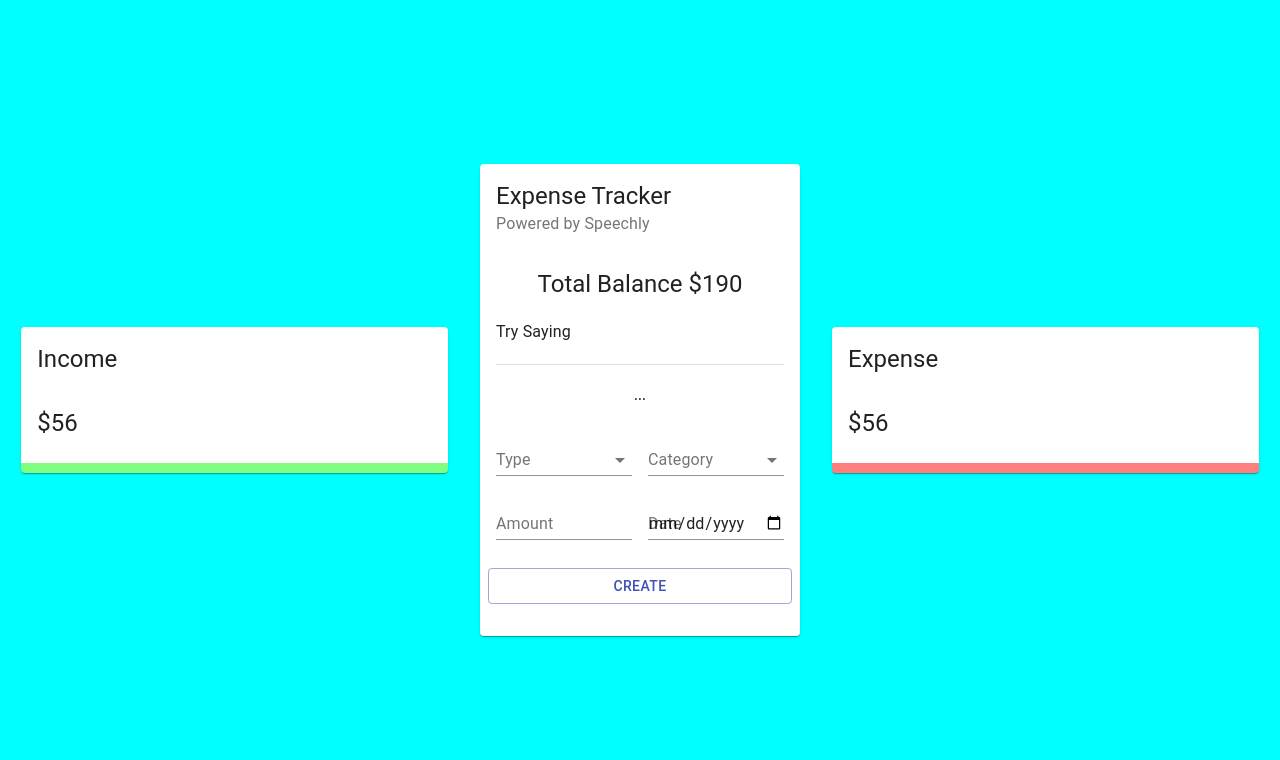
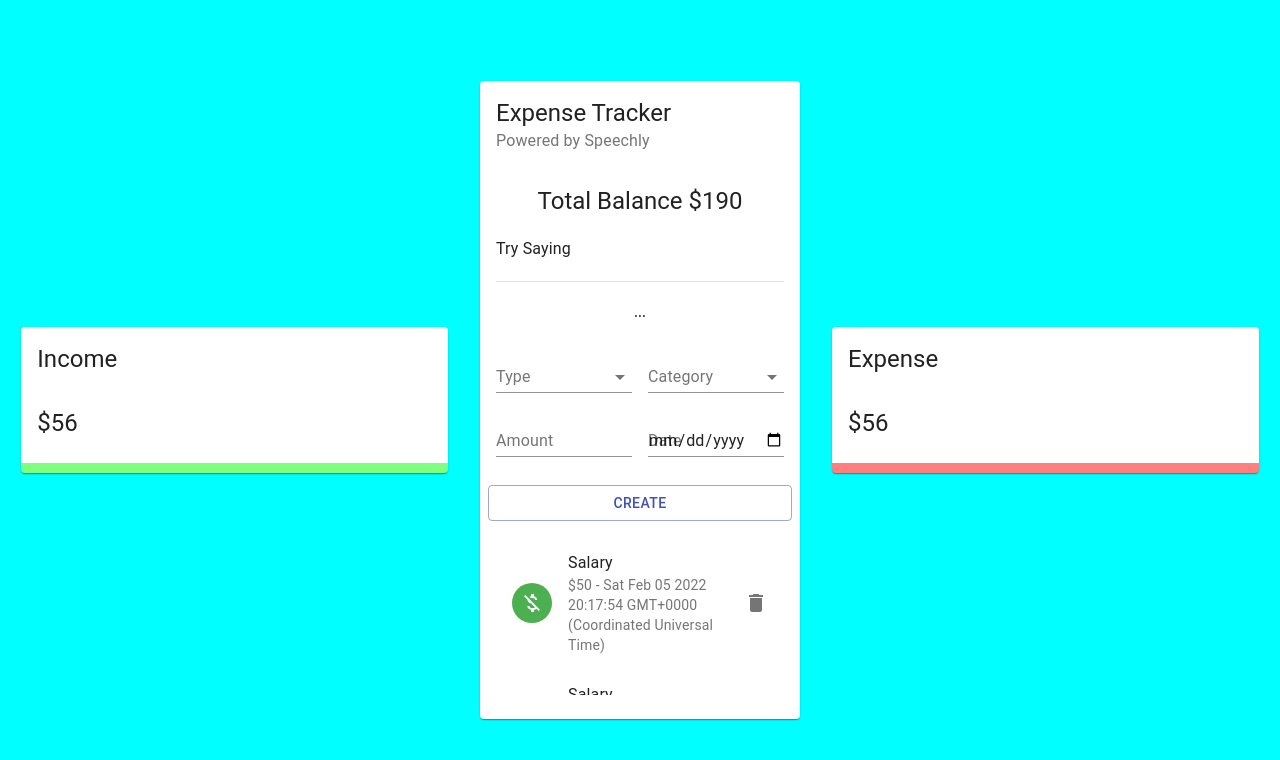
Before and after one commit to ngodingbentar/expense_tracker_reactjs, a React (Create React App) app: page / in a window 1280 px wide. Shown: the top 760 px of the page. Built offline with nearby package versions, Linux system fonts and the light colour scheme.

Commit message:
show list in main

```diff
--- /dev/null
+++ b/src/components/Main/List/List.jsx
@@ -0,0 +1,39 @@
+import React, { useContext } from 'react';
+import { List as MUIList, ListItem, ListItemAvatar, Avatar, ListItemText, ListItemSecondaryAction, IconButton, Slide } from '@material-ui/core';
+import { Delete, MoneyOff } from '@material-ui/icons';
+import { ExpenseTrackerContext } from '../../../context/context';
+
+import useStyles from './styles';
+
+const List = () => {
+  const classes = useStyles();
+  const transactions = [
+    {id: 1, type: "Income", category: "Salary", amount: 50, date: new Date()},
+    {id: 2, type: "Expense", category: "Salary", amount: 50, date: new Date()},
+    {id: 3, type: "Income", category: "Salary", amount: 50, date: new Date()},
+  ]
+
+  return (
+    <MUIList dense={false} className={classes.list}>
+      {transactions.map((transaction) => (
+        <Slide direction="down" in mountOnEnter unmountOnExit key={transaction.id}>
+          <ListItem>
+            <ListItemAvatar>
+              <Avatar className={transaction.type === 'Income' ? classes.avatarIncome : classes.avatarExpense}>
+                <MoneyOff />
+              </Avatar>
+            </ListItemAvatar>
+            <ListItemText primary={transaction.category} secondary={`$${transaction.amount} - ${transaction.date}`} />
+            <ListItemSecondaryAction>
+              <IconButton edge="end" aria-label="delete" onClick="">
+                <Delete />
+              </IconButton>
+            </ListItemSecondaryAction>
+          </ListItem>
+        </Slide>
+      ))}
+    </MUIList>
+  )
+}
+
+export default List
--- /dev/null
+++ b/src/components/Main/List/styles.js
@@ -0,0 +1,17 @@
+import { makeStyles } from '@material-ui/core/styles';
+import { red, green } from '@material-ui/core/colors';
+
+export default makeStyles((theme) => ({
+  avatarIncome: {
+    color: '#fff',
+    backgroundColor: green[500],
+  },
+  avatarExpense: {
+    color: theme.palette.getContrastText(red[500]),
+    backgroundColor: red[500],
+  },
+  list: {
+    maxHeight: '150px',
+    overflow: 'auto',
+  },
+}));
--- a/src/components/Main/Main.jsx
+++ b/src/components/Main/Main.jsx
@@ -4,7 +4,7 @@ import { Card, CardHeader, CardContent, Typography, Grid, Divider } from '@mater
 // import { ExpenseTrackerContext } from '../../context/context';
 import useStyles from './styles';
 import Form from './Form/Form';
-// import List from './List/List';
+import List from './List/List';
 // import InfoCard from '../InfoCard';
 
 const ExpenseTracker = () => {
@@ -26,7 +26,7 @@ const ExpenseTracker = () => {
       <CardContent className={classes.cartContent}>
         <Grid container spacing={2}>
           <Grid item xs={12}>
-            {/* <List /> */}
+            <List />
           </Grid>
         </Grid>
       </CardContent>
--- /dev/null
+++ b/src/context/context.js
@@ -0,0 +1,36 @@
+import React, { useReducer, createContext } from 'react';
+
+import contextReducer from './contextReducer';
+
+const initialState = JSON.parse(localStorage.getItem('transactions')) || [{ amount: 500, category: 'Salary', type: 'Income', date: '2020-11-16', id: '44c68123-5b86-4cc8-b915-bb9e16cebe6a' }, { amount: 225, category: 'Investments', type: 'Income', date: '2020-11-16', id: '33b295b8-a8cb-49f0-8f0d-bb268686de1a' }, { amount: 50, category: 'Salary', type: 'Income', date: '2020-11-13', id: '270304a8-b11d-4e16-9341-33df641ede64' }, { amount: 123, category: 'Car', type: 'Expense', date: '2020-11-16', id: '0f72e66e-e144-4a72-bbc1-c3c92018635e' }, { amount: 50, category: 'Pets', type: 'Expense', date: '2020-11-13', id: 'c5647dde-d857-463d-8b4e-1c866cc5f83e' }, { amount: 500, category: 'Travel', type: 'Expense', date: '2020-11-13', id: '365a4ebd-9892-4471-ad55-36077e4121a9' }, { amount: 50, category: 'Investments', type: 'Income', date: '2020-11-23', id: '80cf7e33-fc3e-4f9f-a2aa-ecf140711460' }, { amount: 500, category: 'Savings', type: 'Income', date: '2020-11-23', id: 'ef090181-21d1-4568-85c4-5646232085b2' }, { amount: 5, category: 'Savings', type: 'Income', date: '2020-11-23', id: '037a35a3-40ec-4212-abe0-cc485a98aeee' }];
+
+export const ExpenseTrackerContext = createContext(initialState);
+
+export const Provider = ({ children }) => {
+  // const [transactions, dispatch] = useReducer(contextReducer, initialState);
+
+  // const deleteTransaction = (id) => {
+  //   dispatch({ type: 'DELETE_TRANSACTION', payload: id });
+  // };
+
+  // const addTransaction = (transaction) => {
+  //   dispatch({ type: 'ADD_TRANSACTION', payload: transaction });
+  // };
+
+  // const balance = transactions.reduce((acc, currVal) => (currVal.type === 'Expense' ? acc - currVal.amount : acc + currVal.amount), 0);
+
+  return (
+    // <ExpenseTrackerContext.Provider value={{
+    //   transactions,
+    //   balance,
+    //   deleteTransaction,
+    //   addTransaction,
+    // }}
+    <ExpenseTrackerContext.Provider value={{
+      appName: "expense Tracker"
+    }}
+    >
+      {children}
+    </ExpenseTrackerContext.Provider>
+  );
+};
--- /dev/null
+++ b/src/context/contextReducer.js
@@ -0,0 +1,22 @@
+const contextReducer = (state, action) => {
+  let transactions;
+
+  switch (action.type) {
+    case 'DELETE_TRANSACTION':
+      transactions = state.filter((transaction) => transaction.id !== action.payload);
+
+      localStorage.setItem('transactions', JSON.stringify(transactions));
+
+      return transactions;
+    case 'ADD_TRANSACTION':
+      transactions = [action.payload, ...state];
+
+      localStorage.setItem('transactions', JSON.stringify(transactions));
+
+      return transactions;
+    default:
+      return state;
+  }
+};
+
+export default contextReducer;
--- a/src/index.js
+++ b/src/index.js
@@ -3,11 +3,12 @@ import ReactDOM from 'react-dom';
 import './index.css';
 import App from './App';
 import reportWebVitals from './reportWebVitals';
+import { Provider } from './context/context'
 
 ReactDOM.render(
-  <React.StrictMode>
+  <Provider>
     <App />
-  </React.StrictMode>,
+  </Provider>,
   document.getElementById('root')
 );
 
```
